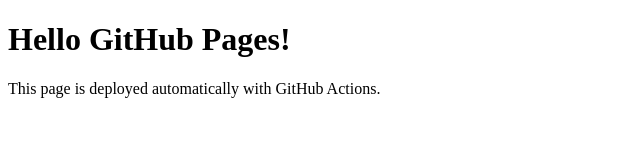
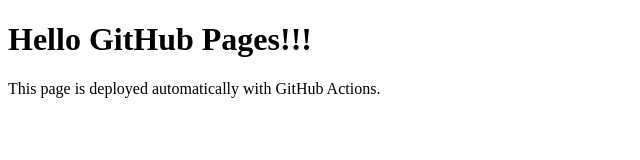
Before and after one commit to vheikkiniemi/TamaTempVoitPoistaa, a plain HTML site: page index.html in a window 1280 px wide. Shown: the full height of the page, 0-640 px from the left. Drawn offline with Linux system fonts and the light colour scheme.

Commit message:
pieni korjaus

```diff
--- a/index.html
+++ b/index.html
@@ -6,7 +6,7 @@
 </head>
 <body>
   <main>
-    <h1>Hello GitHub Pages!</h1>
+    <h1>Hello GitHub Pages!!!</h1>
     <p>This page is deployed automatically with GitHub Actions.</p>
   </main>
 </body>
```
